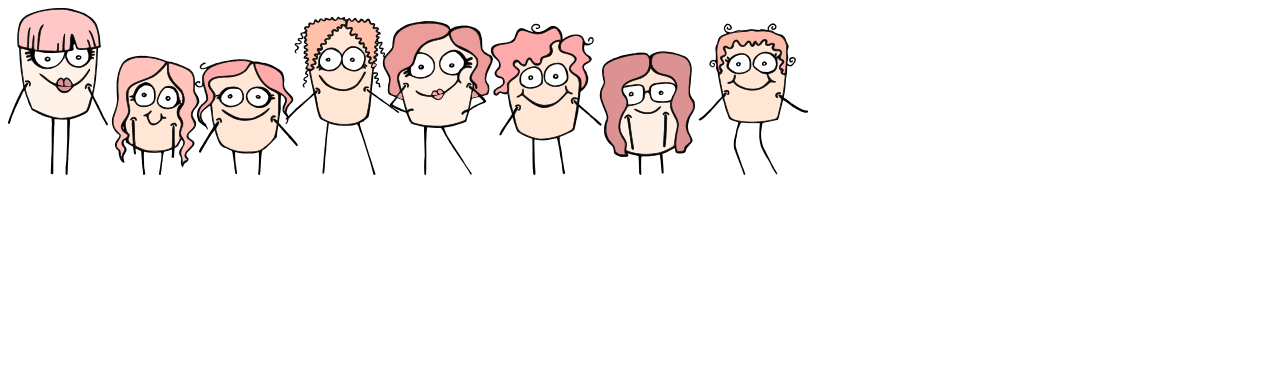
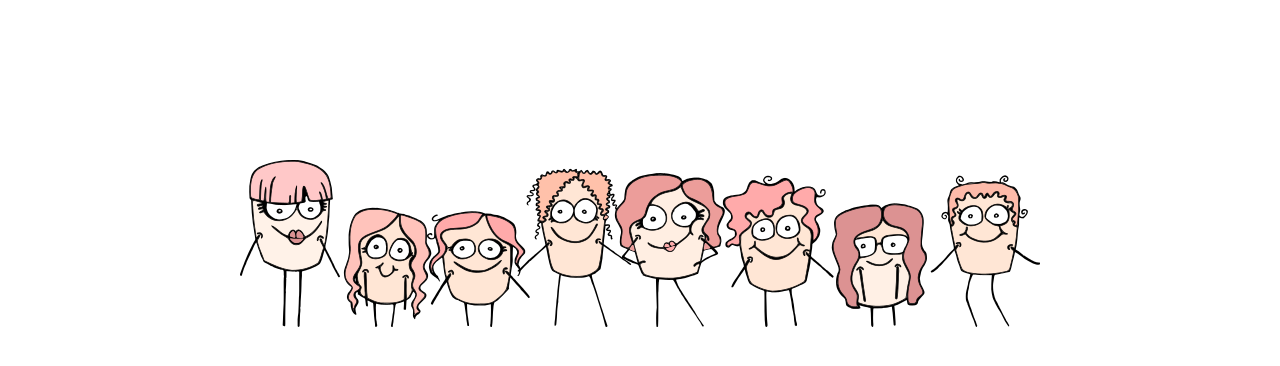
Before and after one commit to marshmallowcrew/marshmallowcrew.github.io, a plain HTML site: page index.html in a window 1280 px wide. Drawn offline with Linux system fonts and the light colour scheme.

Commit message:
Center the image

```diff
--- a/index.html
+++ b/index.html
@@ -4,8 +4,6 @@
 <title>Marshmallow Crew</title>
 </head>
 <body>
-
-<img src="marshmallowcrew.png">
-
+<img src="marshmallowcrew.png" style="position: fixed; top: 20%; left: 50%; margin-left: -400px">
 </body>
 </html>
```
